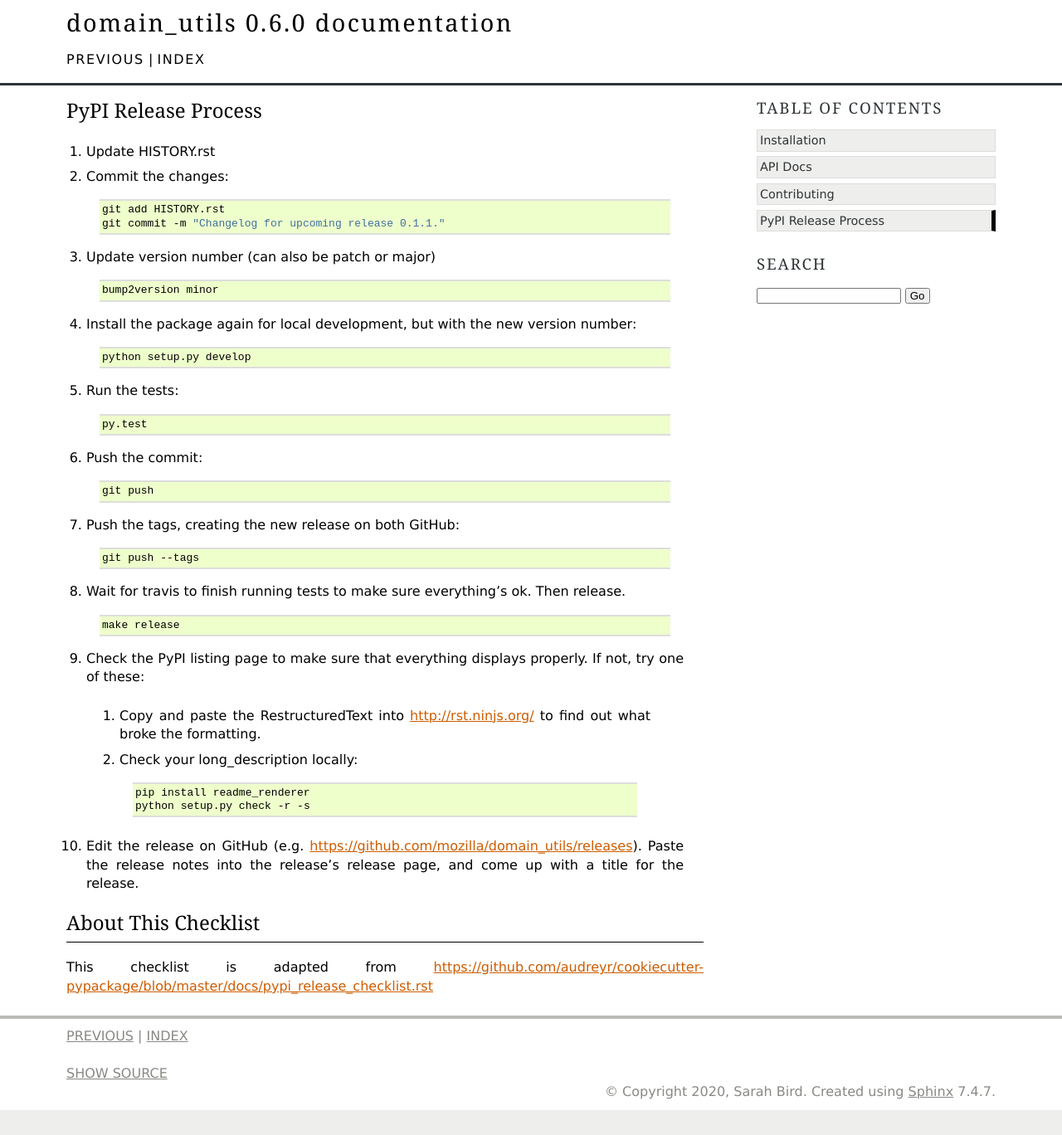
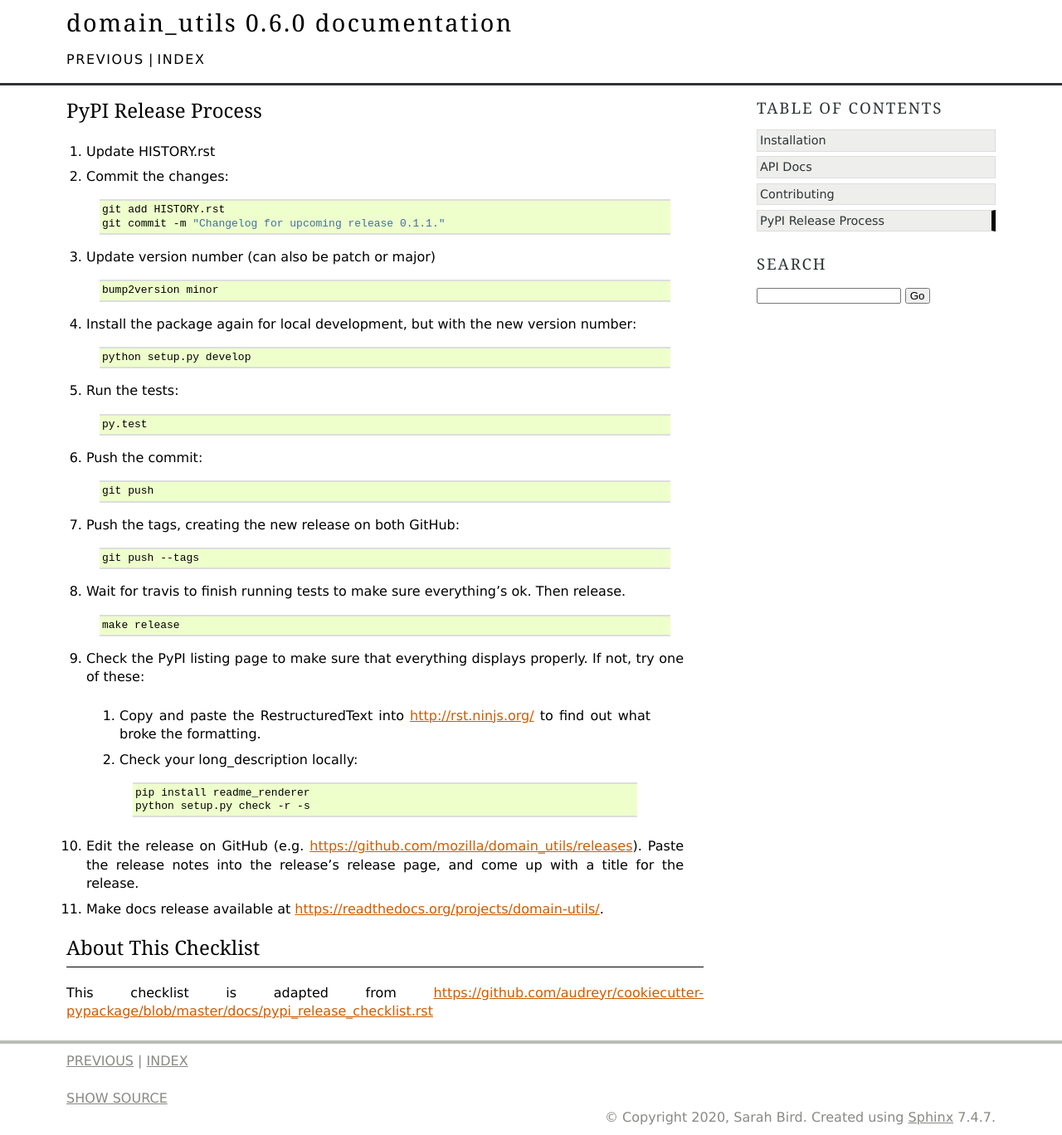
Before and after one commit to openwpm/domain_utils, a Sphinx documentation site: the page built from docs/release.rst, in a window 1280 px wide. Shown: the whole page at 83% size. Built offline with Sphinx 7.4.7, drawn with Linux system fonts in a browser that asks for light colours; pages that are not in the unit, such as notebooks, are missing from menus; before the commit the page ends 1338 px from its top, so only the background shows below that.

Commit message:
Add release note about docs

```diff
--- a/docs/release.rst
+++ b/docs/release.rst
@@ -60,6 +60,8 @@ PyPI Release Process
 
 #. Edit the release on GitHub (e.g. https://github.com/mozilla/domain_utils/releases). Paste the release notes into the release's release page, and come up with a title for the release.
 
+#. Make docs release available at https://readthedocs.org/projects/domain-utils/.
+
 About This Checklist
 --------------------
 
```
